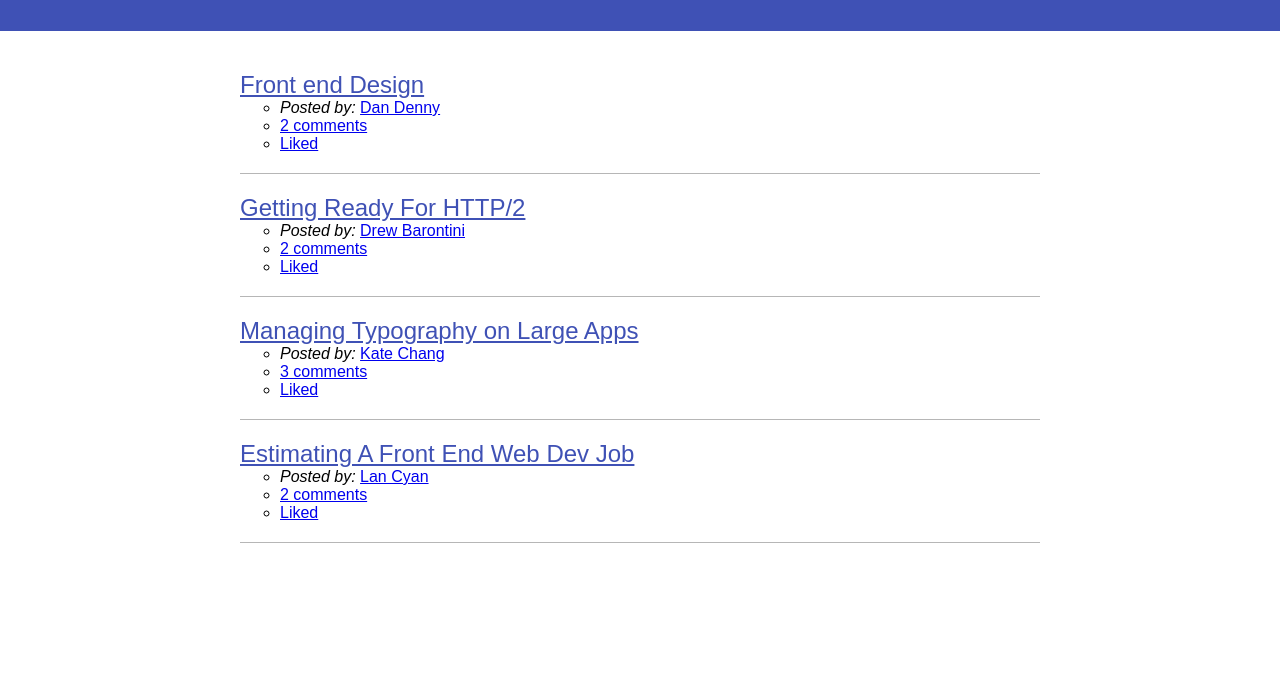
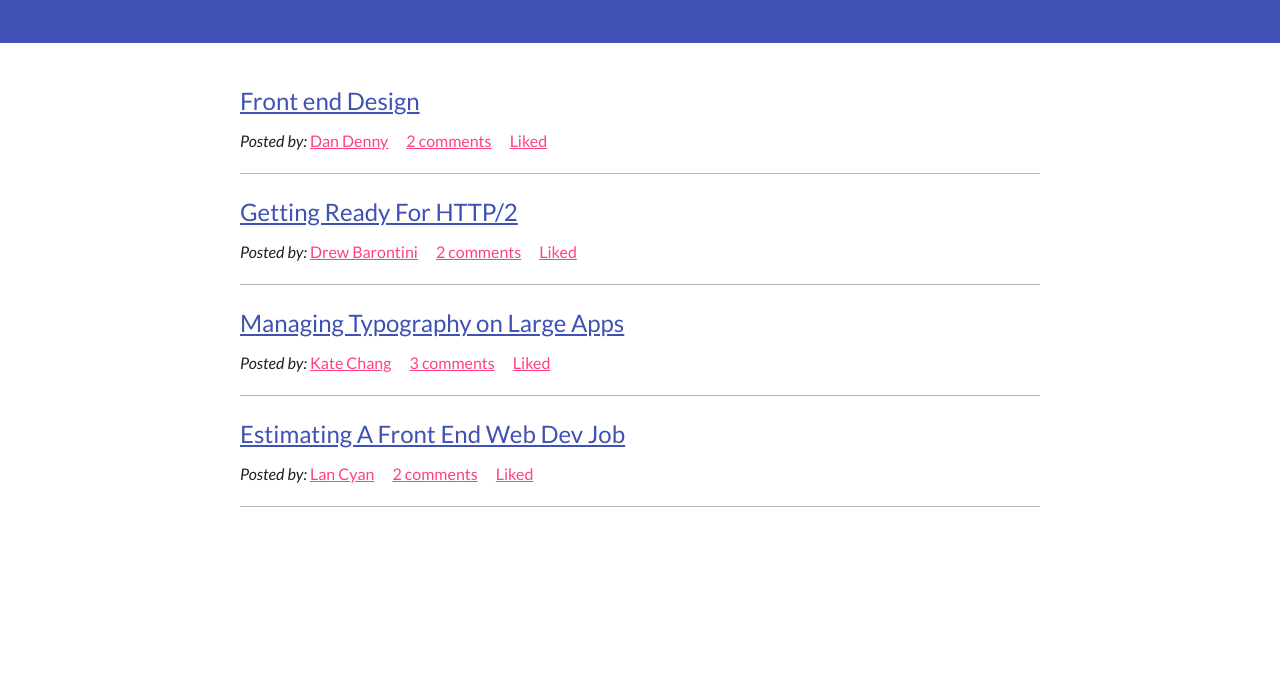
Before and after one commit to Kate1013/sup-to-bits, a plain HTML site: page index.html in a window 1280 px wide. Shown: the part 116-800 px from the top of the page. Drawn offline with Linux system fonts and the light colour scheme.

Commit message:
Style news meta

```diff
--- a/index.html
+++ b/index.html
@@ -3,6 +3,8 @@
   <head>
    <title>Front-end News</title>
    <meta charset='utf-8' />
+      <link rel='stylesheet' href='https://fonts.googleapis.com/css?family=Montserrat:700'  />
+      <link rel='stylesheet' href='https://fonts.googleapis.com/css?family=Lato:400,400italic,700' >
       <link rel ='stylesheet' href="normalize.css" />
       <link rel ='stylesheet' href='main.css'/>
   </head>
@@ -22,10 +24,10 @@
                       <em>Posted by:</em>
                       <a href = "#">Dan Denny</a>
                   </li>
-                  <li>
+                  <li class='news-meta-item'>
                       <a href ="#">2 comments</a>
                     </li>
-                  <li>
+                  <li class='news-meta-item'>
                       <a href="#">Liked</a>
                   </li>
                 </ul>
@@ -37,10 +39,10 @@
                        <em>Posted by:</em>
                        <a href="#">Drew Barontini</a>
                      </li>
-                     <li>
+                     <li class ='news-meta-item'>
                      <a href="#">2 comments</a>
                      </li>
-                     <li>
+                     <li class ='news-meta-item'>
                       <a href="#">Liked</a>
                      </li>
                 </ul>
@@ -52,10 +54,10 @@
                        <em>Posted by:</em>
                        <a href="#">Kate Chang</a>
                     </li>
-                    <li>
+                    <li class ='news-meta-item'>
                        <a href="#">3 comments</a>
                     </li>
-                    <li>
+                    <li class ='news-meta-item'>
                        <a href="#">Liked</a>
                     </li>
                 </ul>
@@ -67,10 +69,10 @@
                       <em>Posted by:</em>
                       <a href="#">Lan Cyan</a>
                     </li>
-                    <li>
+                    <li class ='news-meta-item'>
                        <a href="#">2 comments</a>
                     </li>
-                    <li>
+                    <li class ='news-meta-item'>
                        <a href="#">Liked</a>
                     </li>
                 </ul>
--- a/main.css
+++ b/main.css
@@ -1,10 +1,24 @@
-ol{
+body{
+    color:#212121;
+    font-family:'Lato',sans-serif;
+    font-size:16px;
+    line-height:1.5;
+}
+
+ol,ul{
     margin: 0;
     padding: 0;
     list-style-type: none;
 }
 
-
+a{
+    color:#ff4081;
+}
+a:active,
+a:hover,
+a:focus{
+    color:#212121;
+}
 .hero{
     background-color: #3f51b5;
     color: #fff;
@@ -25,8 +39,15 @@ ol{
 }
 .news-link{
     color:#3f51b5;
+    display: block;
     font-size:24px;
+    margin-bottom:10px;
 }
+.news-meta-item{
+    display:inline;
+    margin-right: 15px;
+}
+
 
 .container{
     margin:0 auto;
```
Lines whose indentation alone changed are shown as unchanged.
